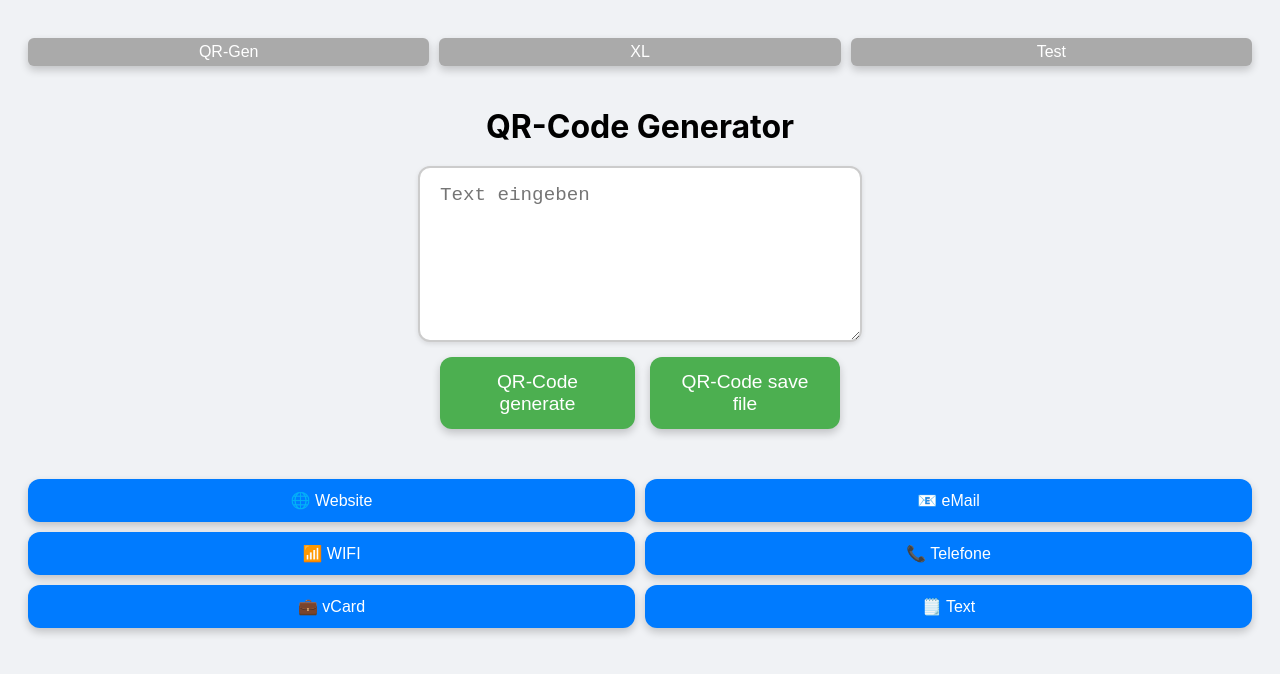
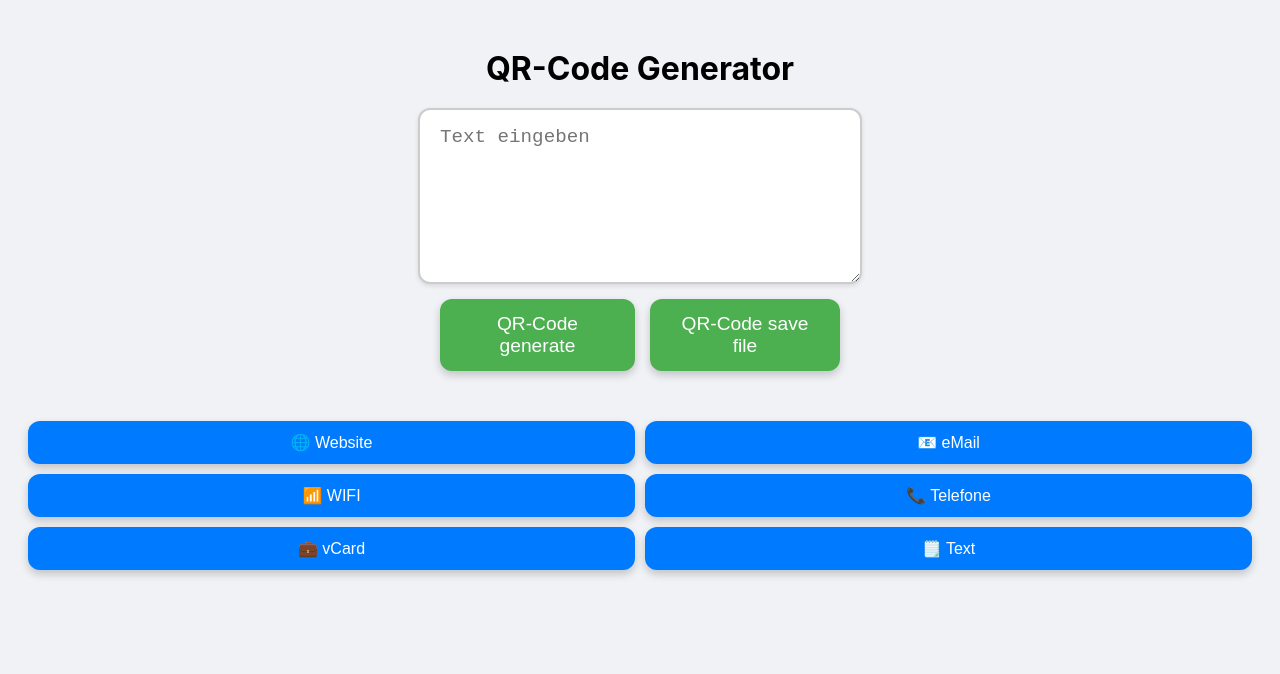
Before and after one commit to watermelontime/misc, a plain HTML site: page qr/index.html in a window 1280 px wide. Drawn offline with Linux system fonts and the light colour scheme.

Commit message:
tiny update of index.html in qr

```diff
--- a/qr/index.html
+++ b/qr/index.html
@@ -25,12 +25,6 @@
     <script src="app.js"></script>
 	<script src="menue.js"></script>
 
-	<div class="menue-group">
-		<button onclick="goToPage('http://playground.ibg-online.de/qr/index.html')">QR-Gen</button>
-		<button onclick="goToPage('http://playground.ibg-online.de/xl/index.html')">XL</button>
-		<button onclick="goToPage('http://playground.ibg-online.de/test/index.html')">Test</button>
-	</div>
-
     <h1>QR-Code Generator</h1>
 
     <div class="input-group">
```
